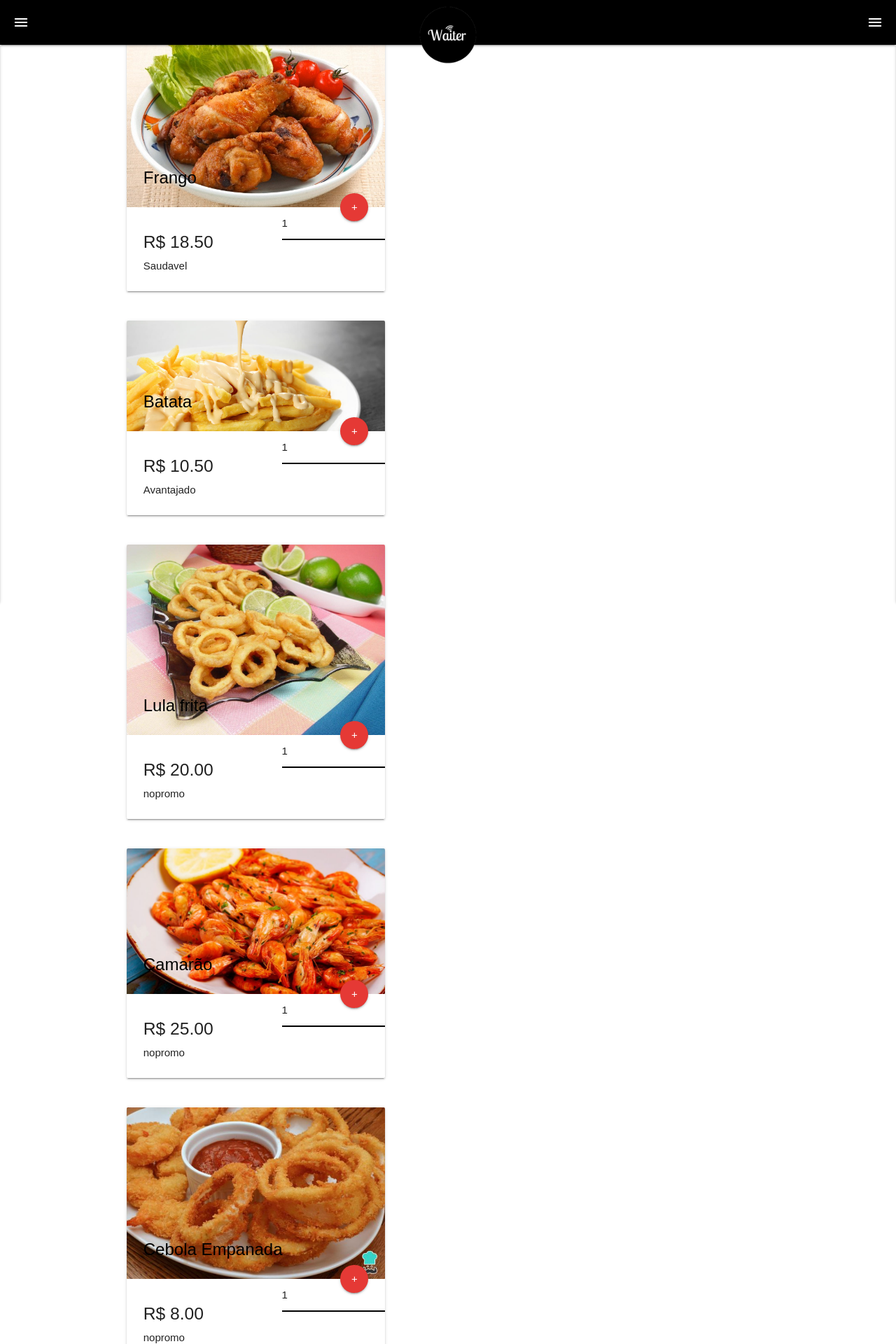
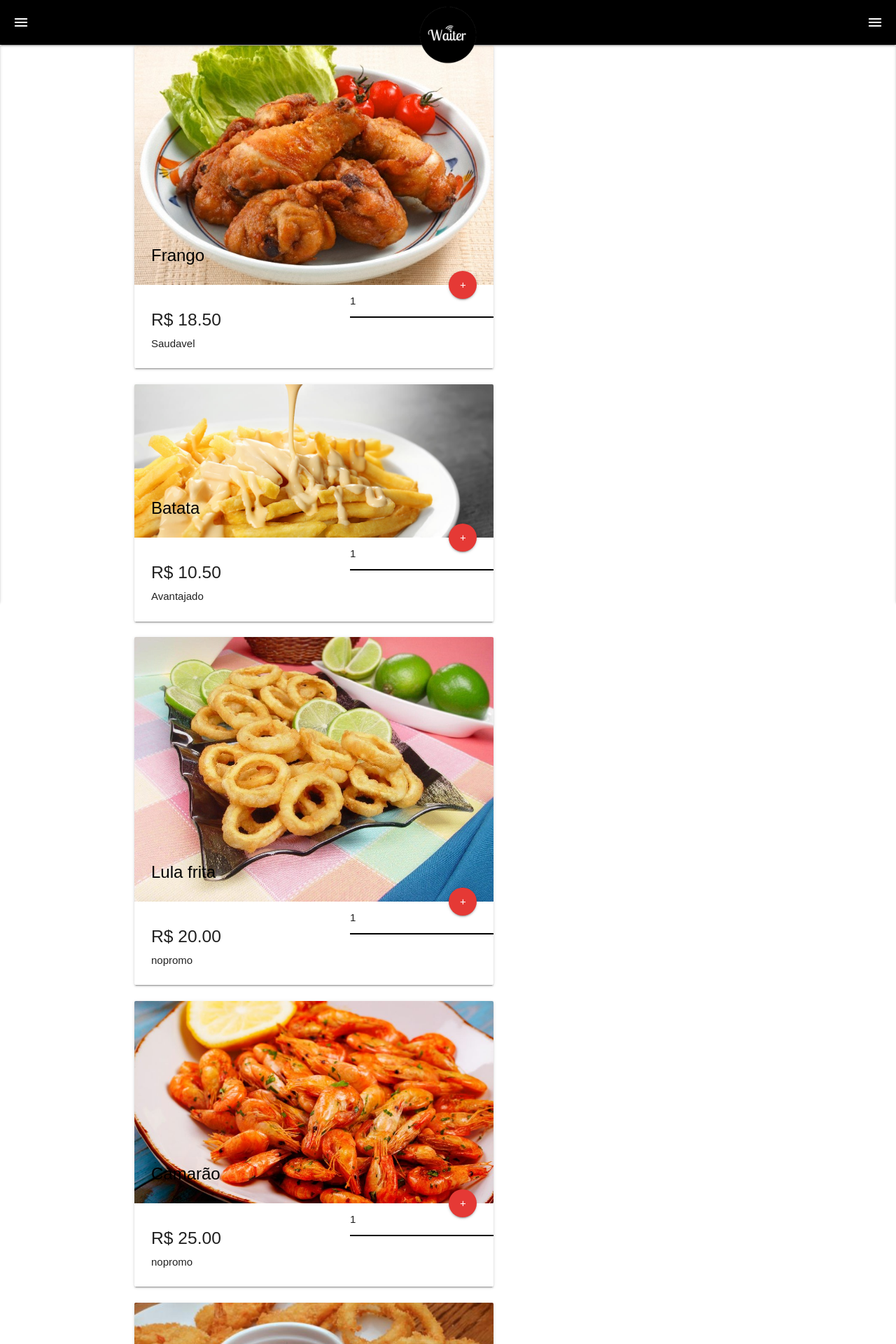
Before and after one commit to Crisoli/wait-er, a PHP site: page /foodlist.php in a window 1280 px wide. Shown: the top 1920 px of the page at 70% size. Run offline with PHP 8.4, Linux system fonts and the light colour scheme; a user stored in the database is signed in; data comes from the database, SQL or seed files in the repository; some libraries are stand-ins or nearby versions; some web fonts are replaced.

Commit message:
Add files via upload

```diff
--- a/inc/employers/shoppingcart.php
+++ b/inc/employers/shoppingcart.php
@@ -6,8 +6,7 @@ include 'inc/employers/shoppingcartarray.php';
 
           <br/>
           <div class="container">
-             <div class="row">
-
+            <div class="row">
 
                <?php
                $query = $mysqli->query("SELECT * FROM foodmenu ORDER BY id ASC");
@@ -23,8 +22,7 @@ include 'inc/employers/shoppingcartarray.php';
                             <form method="post" action="foodlist.php?action=add&id=<?php echo $row["id"]; ?>">
 
 
-                              <div class="row">
-                                  <div class="col s12 m6 l5">
+                                  <div class="col s10 m10 l7">
                                     <div class="card">
                                       <div class="card-image">
                                         <img src="<?php echo $row["image"]; ?>" />
@@ -41,7 +39,7 @@ include 'inc/employers/shoppingcartarray.php';
                                       </div>
                                     </div>
                                   </div>
-                                </div>
+
 
 
 
@@ -55,7 +53,10 @@ include 'inc/employers/shoppingcartarray.php';
 
 
                ?>
-
+               <div class="col s2 m4 l5" style="
+">
+                 AAAAAAAAAAA
+               </div>
                </div>
            </div>
                     </table>
```
